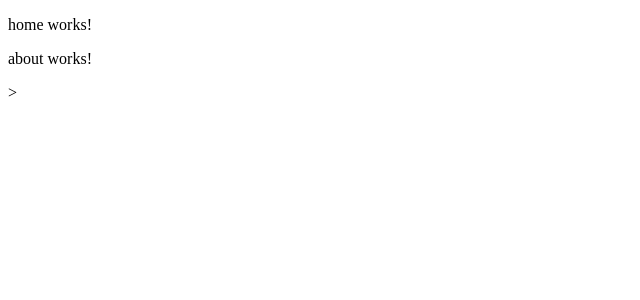
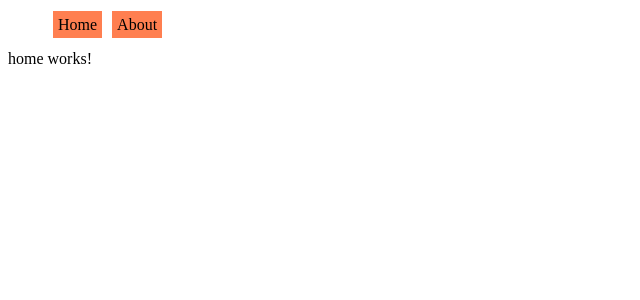
Before and after one commit to Brienyll/PWA-Angular, an Angular app: page / in a window 1280 px wide. Shown: the top 300 px of the page, without its empty margins (0-640 px from the left). Built offline with nearby package versions, Linux system fonts and the light colour scheme.

Commit message:
added home, nav, and about routes

```diff
--- a/src/app/app-routing.module.ts
+++ b/src/app/app-routing.module.ts
@@ -1,7 +1,16 @@
 import { NgModule } from '@angular/core';
 import { Routes, RouterModule } from '@angular/router';
+import { HomeComponent } from './home/home.component';
+import { AboutComponent } from './about/about.component';
 
-const routes: Routes = [];
+const routes: Routes = [
+  {
+    path: '', component: HomeComponent
+  },
+  {
+    path: 'about', component: AboutComponent
+  }
+];
 
 @NgModule({
   imports: [RouterModule.forRoot(routes)],
--- a/src/app/app.component.html
+++ b/src/app/app.component.html
@@ -1,4 +1,3 @@
 <!--The content below is only a placeholder and can be replaced.-->
-<app-home></app-home>
-<app-about></app-about>>
+<app-nav></app-nav>
 <router-outlet></router-outlet>
--- a/src/app/app.module.ts
+++ b/src/app/app.module.ts
@@ -5,12 +5,14 @@ import { AppRoutingModule } from './app-routing.module';
 import { AppComponent } from './app.component';
 import { AboutComponent } from './about/about.component';
 import { HomeComponent } from './home/home.component';
+import { NavComponent } from './nav/nav.component';
 
 @NgModule({
   declarations: [
     AppComponent,
     HomeComponent,
-    AboutComponent
+    AboutComponent,
+    NavComponent
   ],
   imports: [
     BrowserModule,
--- /dev/null
+++ b/src/app/nav/nav.component.html
@@ -0,0 +1,4 @@
+<ul class='nav'>
+  <li routerLink='/'>Home</li>
+  <li routerLink='/about'>About</li>
+</ul>
--- /dev/null
+++ b/src/app/nav/nav.component.scss
@@ -0,0 +1,7 @@
+.nav li {
+  list-style-type: none;
+  display: inline;
+  padding: 5px;
+  margin: 5px;
+  background-color: coral;
+}
--- /dev/null
+++ b/src/app/nav/nav.component.ts
@@ -0,0 +1,15 @@
+import { Component, OnInit } from '@angular/core';
+
+@Component({
+  selector: 'app-nav',
+  templateUrl: './nav.component.html',
+  styleUrls: ['./nav.component.scss']
+})
+export class NavComponent implements OnInit {
+
+  constructor() { }
+
+  ngOnInit() {
+  }
+
+}
```
Also changed, not shown: 1 other file (tests, documents, lock files or other folders).
